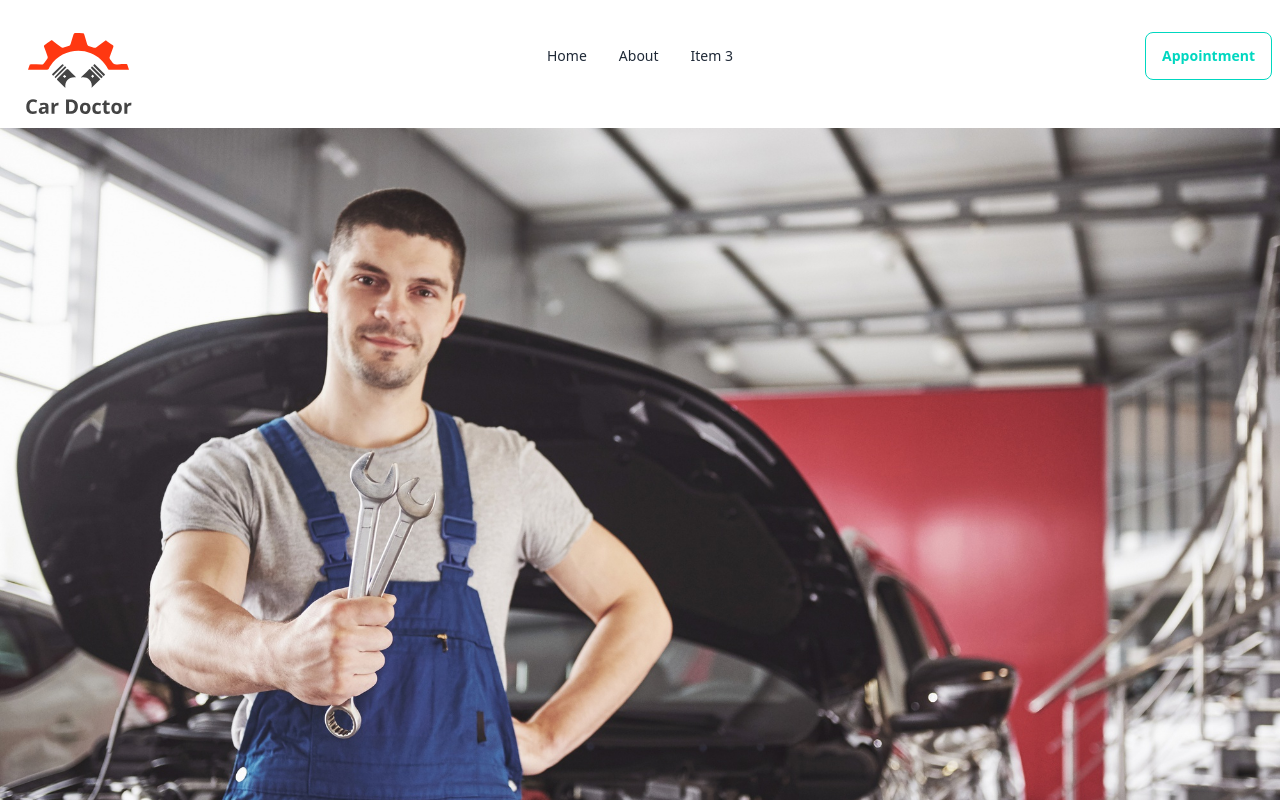
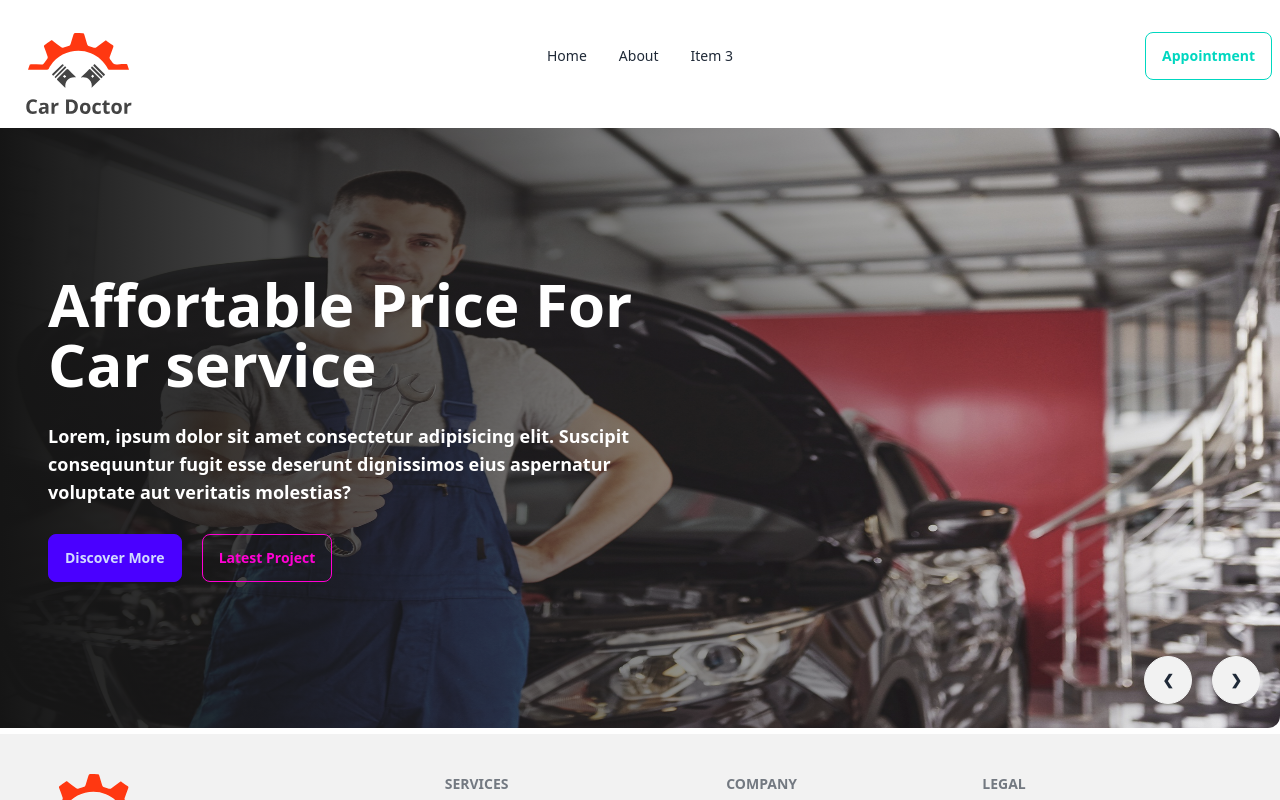
Before and after one commit to baized1245/Mern-Car-Service-Center, a React (Vite) app in the folder clint/: page / in a window 1280 px wide. Shown: the top 800 px of the page. Built offline with nearby package versions, Linux system fonts and the light colour scheme.

Commit message:
Style Banner Component With Gradient Overlay

```diff
--- a/clint/src/pages/Home/Banner/Banner.jsx
+++ b/clint/src/pages/Home/Banner/Banner.jsx
@@ -8,9 +8,27 @@ import img6 from '../../../assets/images/banner/6.jpg'
 
 const Banner = () => {
   return (
-    <div className="carousel w-full">
+    <div className="carousel w-full h-[600px]">
       <div id="slide1" className="carousel-item relative w-full">
-        <img src={img1} className="w-full" />
+        <img src={img1} className="w-full rounded-xl" />
+
+        <div className="absolute flex items-center h-full left-0 top-0 bg-gradient-to-r from-[#151515] to-[rgba(21, 21, 21, 0)]">
+          <div className="text-white font-bold space-y-7 pl-12 w-1/2">
+            <h2 className="text-6xl">Affortable Price For Car service</h2>
+            <p className="text-lg">
+              Lorem, ipsum dolor sit amet consectetur adipisicing elit. Suscipit
+              consequuntur fugit esse deserunt dignissimos eius aspernatur
+              voluptate aut veritatis molestias?
+            </p>
+            <div>
+              <button className="btn btn-primary mr-5">Discover More</button>
+              <button className="btn btn-outline btn-secondary">
+                Latest Project
+              </button>
+            </div>
+          </div>
+        </div>
+
         <div className="absolute flex justify-end transform -translate-y-1/2 left-5 right-5 bottom-0">
           <a href="#slide6" className="btn btn-circle mr-5">
             ❮
@@ -21,6 +39,152 @@ const Banner = () => {
         </div>
       </div>
       <div id="slide2" className="carousel-item relative w-full">
+        <img src={img2} className="w-full rounded-xl" />
+
+        <div className="absolute flex items-center h-full left-0 top-0 bg-gradient-to-r from-[#151515] to-[rgba(21, 21, 21, 0)]">
+          <div className="text-white font-bold space-y-7 pl-12 w-1/2">
+            <h2 className="text-6xl">Affortable Price For Car service</h2>
+            <p className="text-lg">
+              Lorem, ipsum dolor sit amet consectetur adipisicing elit. Suscipit
+              consequuntur fugit esse deserunt dignissimos eius aspernatur
+              voluptate aut veritatis molestias?
+            </p>
+            <div>
+              <button className="btn btn-primary mr-5">Discover More</button>
+              <button className="btn btn-outline btn-secondary">
+                Latest Project
+              </button>
+            </div>
+          </div>
+        </div>
+
+        <div className="absolute flex justify-end transform -translate-y-1/2 left-5 right-5 bottom-0">
+          <a href="#slide1" className="btn btn-circle mr-5">
+            ❮
+          </a>
+          <a href="#slide3" className="btn btn-circle">
+            ❯
+          </a>
+        </div>
+      </div>
+      <div id="slide3" className="carousel-item relative w-full">
+        <img src={img3} className="w-full rounded-xl" />
+
+        <div className="absolute flex items-center h-full left-0 top-0 bg-gradient-to-r from-[#151515] to-[rgba(21, 21, 21, 0)]">
+          <div className="text-white font-bold space-y-7 pl-12 w-1/2">
+            <h2 className="text-6xl">Affortable Price For Car service</h2>
+            <p className="text-lg">
+              Lorem, ipsum dolor sit amet consectetur adipisicing elit. Suscipit
+              consequuntur fugit esse deserunt dignissimos eius aspernatur
+              voluptate aut veritatis molestias?
+            </p>
+            <div>
+              <button className="btn btn-primary mr-5">Discover More</button>
+              <button className="btn btn-outline btn-secondary">
+                Latest Project
+              </button>
+            </div>
+          </div>
+        </div>
+
+        <div className="absolute flex justify-end transform -translate-y-1/2 left-5 right-5 bottom-0">
+          <a href="#slide2" className="btn btn-circle mr-5">
+            ❮
+          </a>
+          <a href="#slide4" className="btn btn-circle">
+            ❯
+          </a>
+        </div>
+      </div>
+      <div id="slide4" className="carousel-item relative w-full">
+        <img src={img4} className="w-full rounded-xl" />
+
+        <div className="absolute flex items-center h-full left-0 top-0 bg-gradient-to-r from-[#151515] to-[rgba(21, 21, 21, 0)]">
+          <div className="text-white font-bold space-y-7 pl-12 w-1/2">
+            <h2 className="text-6xl">Affortable Price For Car service</h2>
+            <p className="text-lg">
+              Lorem, ipsum dolor sit amet consectetur adipisicing elit. Suscipit
+              consequuntur fugit esse deserunt dignissimos eius aspernatur
+              voluptate aut veritatis molestias?
+            </p>
+            <div>
+              <button className="btn btn-primary mr-5">Discover More</button>
+              <button className="btn btn-outline btn-secondary">
+                Latest Project
+              </button>
+            </div>
+          </div>
+        </div>
+
+        <div className="absolute flex justify-end transform -translate-y-1/2 left-5 right-5 bottom-0">
+          <a href="#slide3" className="btn btn-circle mr-5">
+            ❮
+          </a>
+          <a href="#slide5" className="btn btn-circle">
+            ❯
+          </a>
+        </div>
+      </div>
+      <div id="slide5" className="carousel-item relative w-full">
+        <img src={img5} className="w-full rounded-xl" />
+
+        <div className="absolute flex items-center h-full left-0 top-0 bg-gradient-to-r from-[#151515] to-[rgba(21, 21, 21, 0)]">
+          <div className="text-white font-bold space-y-7 pl-12 w-1/2">
+            <h2 className="text-6xl">Affortable Price For Car service</h2>
+            <p className="text-lg">
+              Lorem, ipsum dolor sit amet consectetur adipisicing elit. Suscipit
+              consequuntur fugit esse deserunt dignissimos eius aspernatur
+              voluptate aut veritatis molestias?
+            </p>
+            <div>
+              <button className="btn btn-primary mr-5">Discover More</button>
+              <button className="btn btn-outline btn-secondary">
+                Latest Project
+              </button>
+            </div>
+          </div>
+        </div>
+
+        <div className="absolute flex justify-end transform -translate-y-1/2 left-5 right-5 bottom-0">
+          <a href="#slide4" className="btn btn-circle mr-5">
+            ❮
+          </a>
+          <a href="#slide6" className="btn btn-circle">
+            ❯
+          </a>
+        </div>
+      </div>
+      <div id="slide6" className="carousel-item relative w-full">
+        <img src={img6} className="w-full rounded-xl" />
+
+        <div className="absolute flex items-center h-full left-0 top-0 bg-gradient-to-r from-[#151515] to-[rgba(21, 21, 21, 0)]">
+          <div className="text-white font-bold space-y-7 pl-12 w-1/2">
+            <h2 className="text-6xl">Affortable Price For Car service</h2>
+            <p className="text-lg">
+              Lorem, ipsum dolor sit amet consectetur adipisicing elit. Suscipit
+              consequuntur fugit esse deserunt dignissimos eius aspernatur
+              voluptate aut veritatis molestias?
+            </p>
+            <div>
+              <button className="btn btn-primary mr-5">Discover More</button>
+              <button className="btn btn-outline btn-secondary">
+                Latest Project
+              </button>
+            </div>
+          </div>
+        </div>
+
+        <div className="absolute flex justify-end transform -translate-y-1/2 left-5 right-5 bottom-0">
+          <a href="#slide5" className="btn btn-circle mr-5">
+            ❮
+          </a>
+          <a href="#slide1" className="btn btn-circle">
+            ❯
+          </a>
+        </div>
+      </div>
+
+      {/* <div id="slide2" className="carousel-item relative w-full">
         <img src={img2} className="w-full" />
         <div className="absolute flex justify-end transform -translate-y-1/2 left-5 right-5 bottom-0">
           <a href="#slide1" className="btn btn-circle mr-5">
@@ -74,7 +238,7 @@ const Banner = () => {
             ❯
           </a>
         </div>
-      </div>
+      </div> */}
     </div>
   )
 }
```
